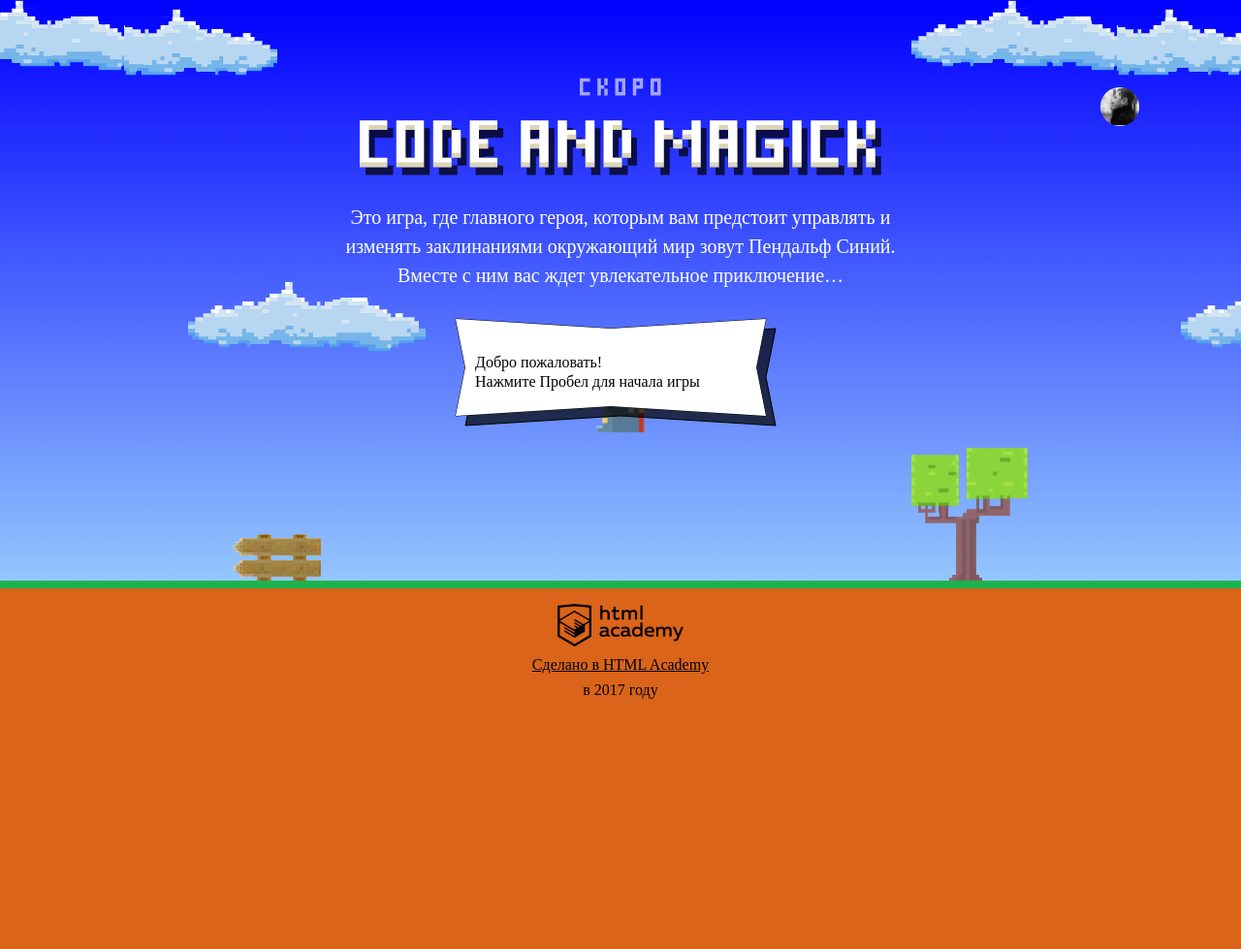
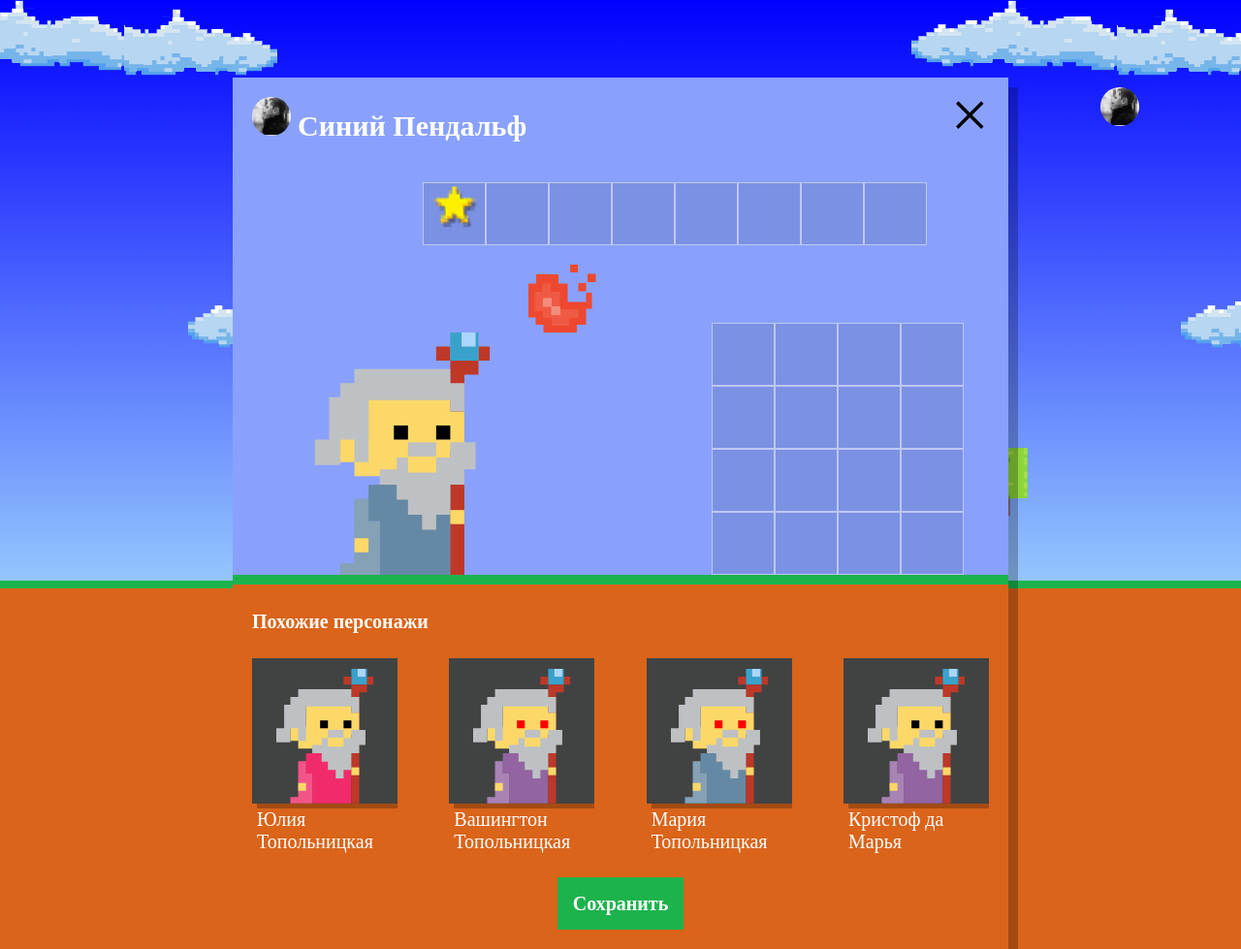
Before and after one commit to novaroman/221412-code-and-magick, a website: page index.html in a window 1280 px wide. Shown: the whole page at 97% size. Before the commit the page ends 800 px from the top, so only its background shows below. Drawn offline with Linux system fonts and the light colour scheme; a web font is replaced by a local one.

Commit message:
completed module3-task1

```diff
--- a/index.html
+++ b/index.html
@@ -206,6 +206,7 @@ function getWizardY(height) {
 </script>
 <script src="js/game.js"></script>
 <script src="js/stats.js"></script>
+<script src="js/setup.js"></script>
 
 </body>
 </html>
--- /dev/null
+++ b/js/setup.js
@@ -0,0 +1,79 @@
+'use strict';
+
+var WIZARDS_OPTIONS = {
+  name: [
+    'Иван',
+    'Хуан Себастьян',
+    'Мария',
+    'Кристоф',
+    'Виктор',
+    'Юлия',
+    'Люпита',
+    'Вашингтон'
+  ],
+  surname: [
+    'да Марья',
+    'Верон',
+    'Мирабелла',
+    'Вальц',
+    'Онопко',
+    'Топольницкая',
+    'Нионго',
+    'Ирвинг'
+  ],
+  coatColor: [
+    'rgb(101, 137, 164)',
+    'rgb(241, 43, 107)',
+    'rgb(146, 100, 161)',
+    'rgb(56, 159, 117)',
+    'rgb(215, 210, 55)',
+    'rgb(0, 0, 0)'
+  ],
+  eyesColor: [
+    'black',
+    'red',
+    'blue',
+    'yellow',
+    'green'
+  ]
+}
+
+var WIZARD_COUNT = 4;
+
+var userDialog = document.querySelector('.setup');
+userDialog.classList.remove('hidden');
+
+var similarListElement = document.querySelector('.setup-similar-list');
+var similarWizardTemplate = document.querySelector('#similar-wizard-template').content;
+
+
+function getRandomElement(array) {
+  return array[Math.floor(Math.random() * array.length)];
+}
+
+function generateWizard() {
+  return {
+    name: getRandomElement(WIZARDS_OPTIONS.name) + ' ' + getRandomElement(WIZARDS_OPTIONS.surname),
+    coatColor: getRandomElement(WIZARDS_OPTIONS.coatColor),
+    eyesColor: getRandomElement(WIZARDS_OPTIONS.eyesColor)
+  };
+}
+
+function createDomWizard(wizard, similarWizardTemplate) {
+  var wizardElement = similarWizardTemplate.cloneNode(true);
+
+  wizardElement.querySelector('.setup-similar-label').textContent = wizard.name;
+  wizardElement.querySelector('.wizard-coat').style.fill = wizard.coatColor;
+  wizardElement.querySelector('.wizard-eyes').style.fill = wizard.eyesColor;
+
+  return wizardElement;
+}
+
+var fragment = document.createDocumentFragment();
+for (var i = 0; i < WIZARD_COUNT; i++) {
+  var wizard = generateWizard();
+  fragment.appendChild(createDomWizard(wizard, similarWizardTemplate));
+}
+similarListElement.appendChild(fragment);
+
+document.querySelector('.setup-similar').classList.remove('hidden');
```
